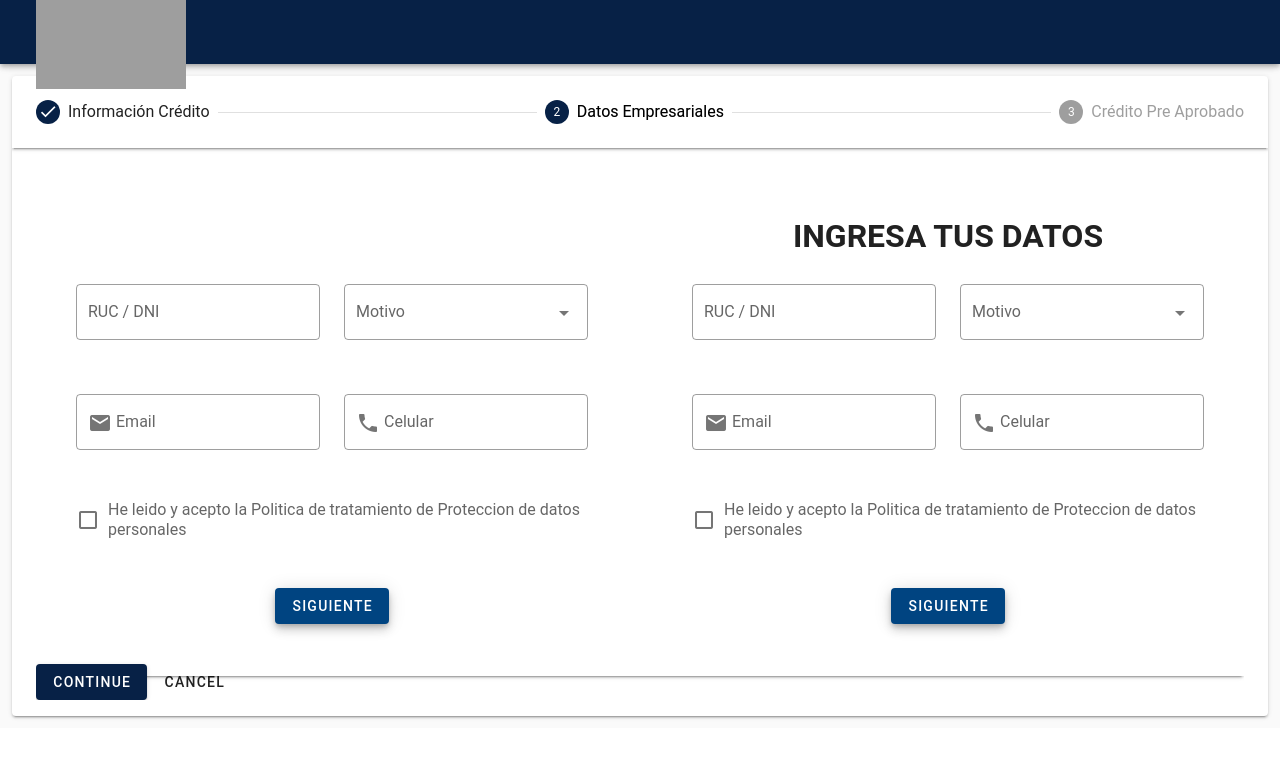
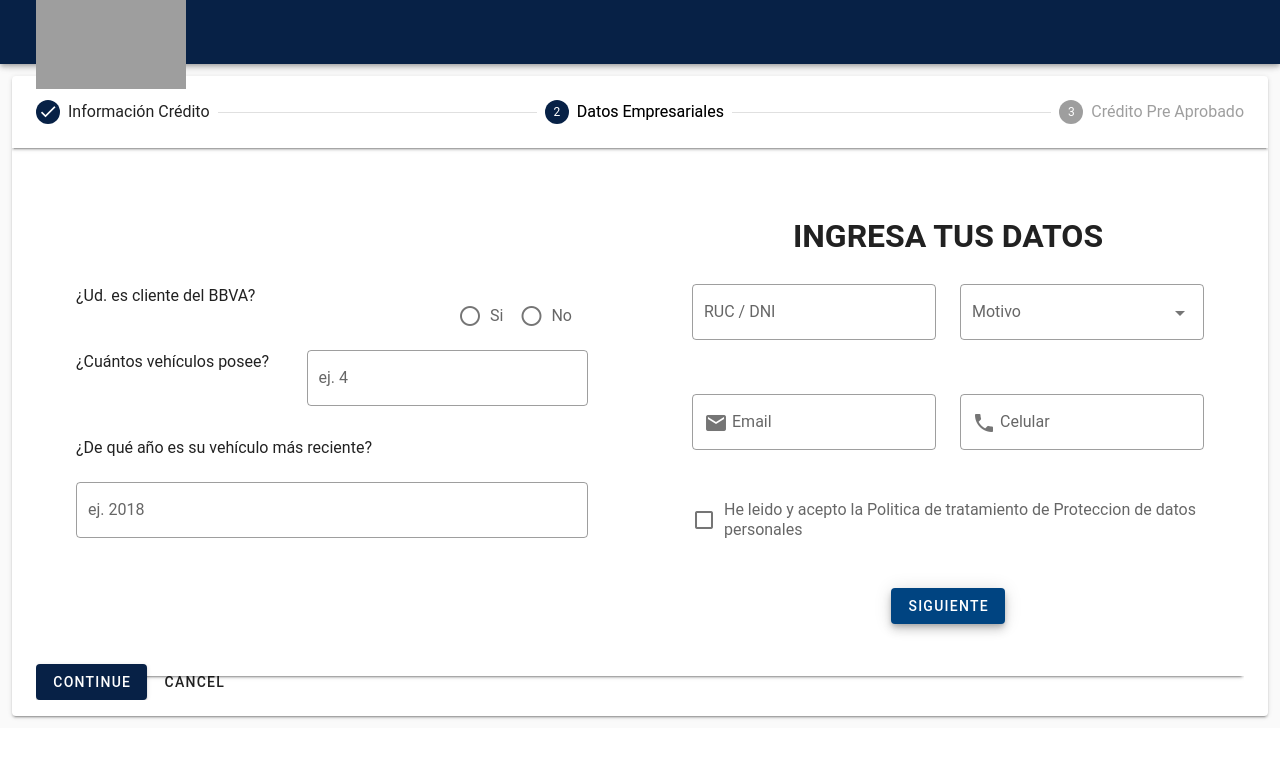
Before and after one commit to Benjacho/front-credito-pyme, a Vue app: page / in a window 1280 px wide. Both pictures are taken after a click on the button "SIGUIENTE". Shown: the top 758 px of the page. Built offline with nearby package versions, Linux system fonts and the light colour scheme; grey boxes are pictures that could not be loaded; a small style sheet from the web is missing.

Commit message:
first_part_form

```diff
--- a/src/components/Simulador.vue
+++ b/src/components/Simulador.vue
@@ -137,74 +137,92 @@
                             {{ rightTitle }}
                           </h1>
                           <br />
-                          <v-row>
                             <v-col>
-                              <div style="p-5">
-                                <v-text-field
-                                  v-model="form.ruc"
-                                  label="RUC / DNI"
-                                  outlined
-                                >
-                                </v-text-field>
+                              <div align="center">
+                                <v-row >
+                                    <v-input>
+                                    ¿Ud. es cliente del BBVA?
+                                    </v-input>
+                                    <v-radio-group
+                                      v-model="form.is_client"
+                                      row
+                                    >
+                                      <v-radio
+                                        label="Si"
+                                        value="si"
+                                      ></v-radio>
+                                      <v-radio
+                                        label="No"
+                                        value="no"
+                                      ></v-radio>
+                                    </v-radio-group>
+                                </v-row>
+                                <v-row v-if="form.is_client === 'si'">
+                                  <v-input>
+                                    ¿Cuántos años lleva como cliente?
+                                  </v-input>
+                                  <v-text-field
+                                    v-model="form.seniority_company_years_number"
+                                    :counter="max"
+                                    :rules="rules"
+                                    label="ej. 20"
+                                    outlined
+                                  >
+                                  </v-text-field>
+                                </v-row>
+                                <v-row v-if="form.is_client === 'si'">
+                                  <v-input>
+                                    ¿Está afiliado de forma digital?
+                                  </v-input>
+                                  <v-radio-group
+                                    v-model="form.u_digital_affiliation_type"
+                                    row
+                                  >
+                                    <v-radio
+                                      label="Si"
+                                      value="si"
+                                    ></v-radio>
+                                    <v-radio
+                                      label="No"
+                                      value="no"
+                                    ></v-radio>
+                                  </v-radio-group>
+                                </v-row>
+                                <v-row v-if="form.u_digital_affiliation_type === 'si' && form.is_client === 'si'">
+                                  <v-input>
+                                    ¿Desde cuando?
+                                  </v-input>
+                                  <v-date-picker v-model="form.dias_digital">
+                                  </v-date-picker>
+                                </v-row>
+                                <v-row>
+                                  <v-input>
+                                    ¿Cuántos vehículos posee?
+                                  </v-input>
+                                  <v-text-field
+                                    v-model="form.veh_ct"
+                                    :counter="max"
+                                    :rules="rules"
+                                    label="ej. 4"
+                                    outlined
+                                  >
+                                  </v-text-field>
+                                </v-row>
+                                <v-row>
+                                  <v-input>
+                                    ¿De qué año es su vehículo más reciente?
+                                  </v-input>
+                                  <v-text-field
+                                    v-model="form.veh_year"
+                                    :counter="max"
+                                    :rules="rules"
+                                    label="ej. 2018"
+                                    outlined
+                                  >
+                                  </v-text-field>
+                                </v-row>
                               </div>
                             </v-col>
-                            <v-col>
-                              <div style="p-5">
-                                <v-select
-                                  v-model="form.reason"
-                                  :items="items"
-                                  :rules="[(v) => !!v || 'Item is required']"
-                                  label="Motivo"
-                                  required
-                                  outlined
-                                >
-                                </v-select>
-                              </div>
-                            </v-col>
-                          </v-row>
-                          <v-row>
-                            <v-col>
-                              <div style="p-5">
-                                <v-text-field
-                                  v-model="form.email"
-                                  :counter="max"
-                                  :rules="rules"
-                                  label="Email"
-                                  outlined
-                                  prepend-inner-icon="mdi-email"
-                                >
-                                </v-text-field>
-                              </div>
-                            </v-col>
-                            <v-col>
-                              <div style="p-5">
-                                <v-text-field
-                                  v-model="form.phone"
-                                  :counter="max"
-                                  :rules="rules"
-                                  label="Celular"
-                                  outlined
-                                  prepend-inner-icon="mdi-phone"
-                                >
-                                </v-text-field>
-                              </div>
-                            </v-col>
-                          </v-row>
-                          <v-checkbox
-                            v-model="ex4"
-                            label="He leido y acepto la Politica de tratamiento de Proteccion de datos personales"
-                            color="primary"
-                            value="primary"
-                            hide-details
-                          ></v-checkbox>
-                          <br /><br />
-                          <v-btn
-                            @click="e1 = 2"
-                            color="secondary"
-                            elevation="6"
-                          >
-                            Siguiente
-                          </v-btn>
                         </v-form>
                       </div>
                     </v-col>
@@ -331,6 +349,12 @@ export default {
         reason: "",
         email: "",
         phone: "",
+        is_client: "",
+        seniority_company_years_number: "",
+        u_digital_affiliation_type: "",
+        dias_digital: "",
+        veh_ct: "",
+        veh_year: "",
       },
     };
   },
```
Also changed, not shown: package.json (line endings or trailing spaces), 1 other file (tests, documents, lock files or other folders).
